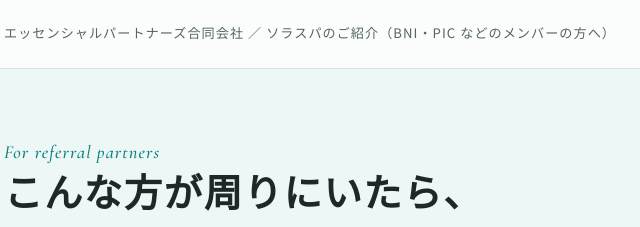
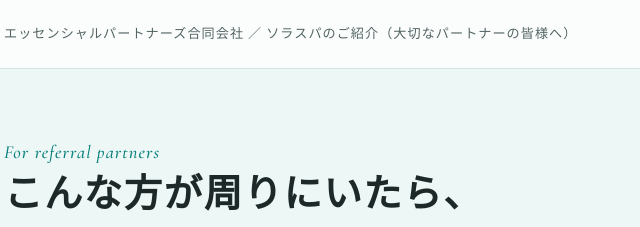
Before and after one commit to essentialpt2107-kakeru/essential-partners, a plain HTML site: page soraspa/referral/index.html in a window 1280 px wide. Shown: the top 227 px of the page, 112-752 px from the left. Drawn offline with nearby package versions, Linux system fonts and the light colour scheme.

Commit message:
ソラスパの紹介ページの題名を「大切なパートナーの皆様へ」に

```diff
--- a/soraspa/referral/index.html
+++ b/soraspa/referral/index.html
@@ -3,10 +3,10 @@
 <head>
 <meta charset="utf-8">
 <meta name="viewport" content="width=device-width,initial-scale=1,viewport-fit=cover">
-<title>ソラスパのご紹介｜BNI・PIC などのメンバーの方へ</title>
+<title>ソラスパのご紹介｜大切なパートナーの皆様へ</title>
 <meta name="description" content="ソラスパの導入支援をしている根本翔（エッセンシャルパートナーズ合同会社）へのご紹介のお願い。ご紹介候補の一覧と紹介文。">
 <meta name="robots" content="noindex">
-<meta property="og:title" content="ソラスパのご紹介｜BNI・PIC などのメンバーの方へ">
+<meta property="og:title" content="ソラスパのご紹介｜大切なパートナーの皆様へ">
 <meta property="og:description" content="いまのメニューに足すだけで、新規・リピート・客単価に。初期費用0円から始められるオゾンの泡の美容機器です。">
 <meta property="og:image" content="https://essential-partners.co.jp/soraspa/img/face.jpg">
 <meta property="og:url" content="https://essential-partners.co.jp/soraspa/referral/">
@@ -278,7 +278,7 @@ table.cand td .k{display:none}
 <body>
 <header class="top">
   <div class="wrap">
-    <div class="co">エッセンシャルパートナーズ合同会社 ／ ソラスパのご紹介（BNI・PIC などのメンバーの方へ）</div>
+    <div class="co">エッセンシャルパートナーズ合同会社 ／ ソラスパのご紹介（大切なパートナーの皆様へ）</div>
     <nav aria-label="関連ページ"><a href="https://essential-partners.co.jp/soraspa/" target="_blank" rel="noopener">サロンオーナー向けのページ</a></nav>
   </div>
 </header>
```
